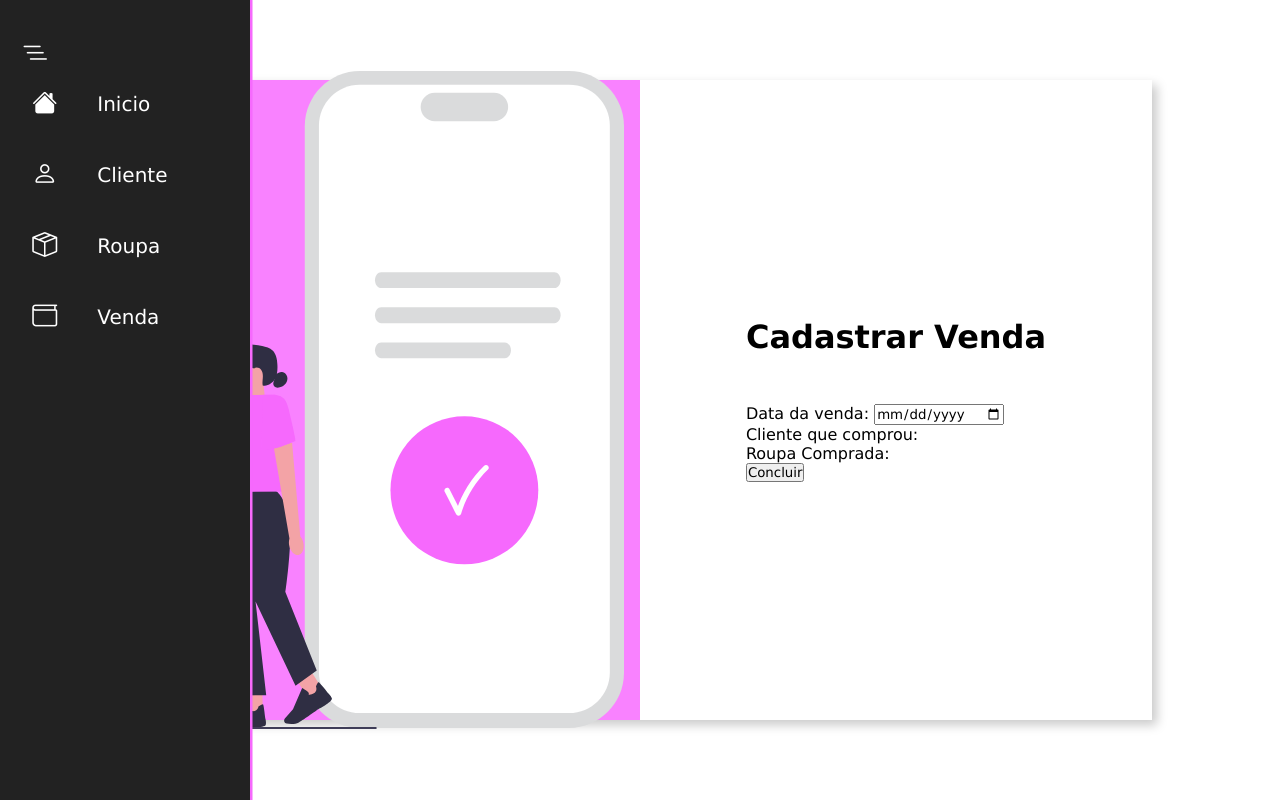
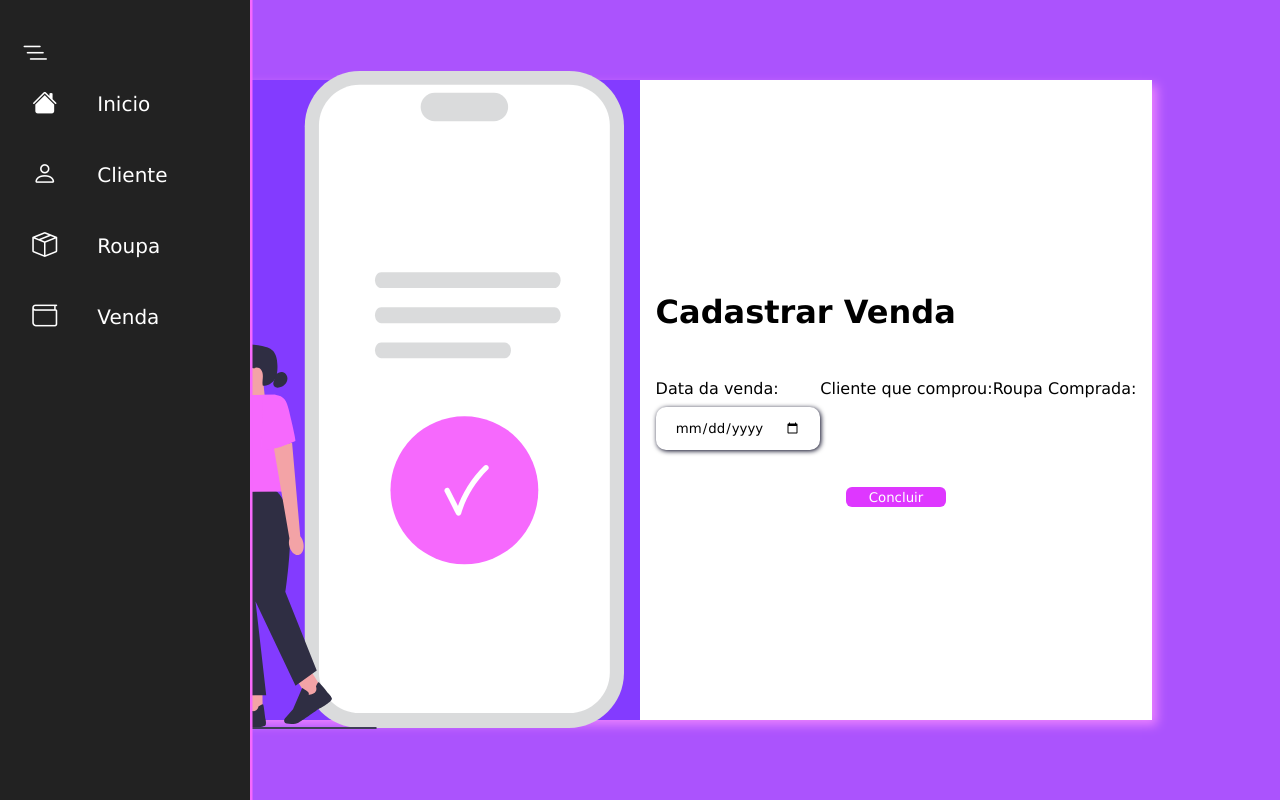
Before and after one commit to raelaraujo0/projetobecho, a Django app: template projeto/projetoapp/templates/brecho/venda/venda.html in a window 1280 px wide. Run offline with Django 4.2, Linux system fonts and the light colour scheme; the template is opened without the code that fills it, so the values that code supplies are empty.

Commit message:
estilizacao formulario

```diff
--- a/projeto/projetoapp/templates/brecho/venda/venda.html
+++ b/projeto/projetoapp/templates/brecho/venda/venda.html
@@ -36,7 +36,6 @@
 
             </div>
 
-
         <div class="concluir">
             <button type="submit">Concluir</button>
         </div>
--- a/projeto/static/css/form.css
+++ b/projeto/static/css/form.css
@@ -4,13 +4,14 @@ body {
     justify-content: center;
     display: flex;
     align-items: center;
+    background-color: rgb(171, 83, 253);
 }
 
 .conteiner{
     width: 80%;
     height: 80vh;
     display: flex;
-    box-shadow: 5px 5px 10px rgba(0, 0, 0, 0.212);
+    box-shadow: 5px 5px 10px rgb(234, 129, 255);
 }
 
 .con-img {
@@ -19,7 +20,7 @@ body {
     justify-content: center;
     align-items: center;
     padding: 1rem;
-    background-color: rgb(249, 130, 255);
+    background-color: #833bff;
 }
 
 .con-img img {
@@ -32,6 +33,7 @@ body {
     justify-content: center;
     align-items: center;
     flex-direction: column;
+    background-color: #ffffff;
 }
 
 .formheader {
@@ -43,21 +45,50 @@ body {
 .concluir {
     display: flex;
     align-items: center;
+    justify-content: center;
+    margin-top: 10px;
 }
 
-.concluir buttom {
+.concluir button {
+    width: 100px;
+    height: 20px;
     border: 0;
     background-color: rgb(222, 55, 255);
     cursor: pointer;
-    border-radius: 5px;
+    border-radius: 6px;
+    color: rgb(255, 255, 255);
 }
 
-.concluir buttom:hover {
+.concluir button:hover {
     background-color: rgb(213, 5, 255)
 }
 
-.concluir buttom a {
+.concluir button a {
     text-decoration: 0;
-    font-weight: 300;
-    color: white;
+    font-weight: 200;
 }
+
+.entradas {
+    display:flex;
+    flex-wrap: wrap;
+    justify-content: center;
+
+}
+
+.entradasbox {
+    display: flex;
+    flex-direction: column;
+    margin-bottom: 1.1rem;
+}
+
+.entradasbox input {
+    margin: 0.6rem 0;
+    padding: 0.8rem 1.2rem;
+    border: none;
+    border-radius: 10px;
+    box-shadow: 1px 1px 5px #00001c;
+}
+
+.entradasbox input:hover {
+    background-color: #d8d8d8;
+}
```
